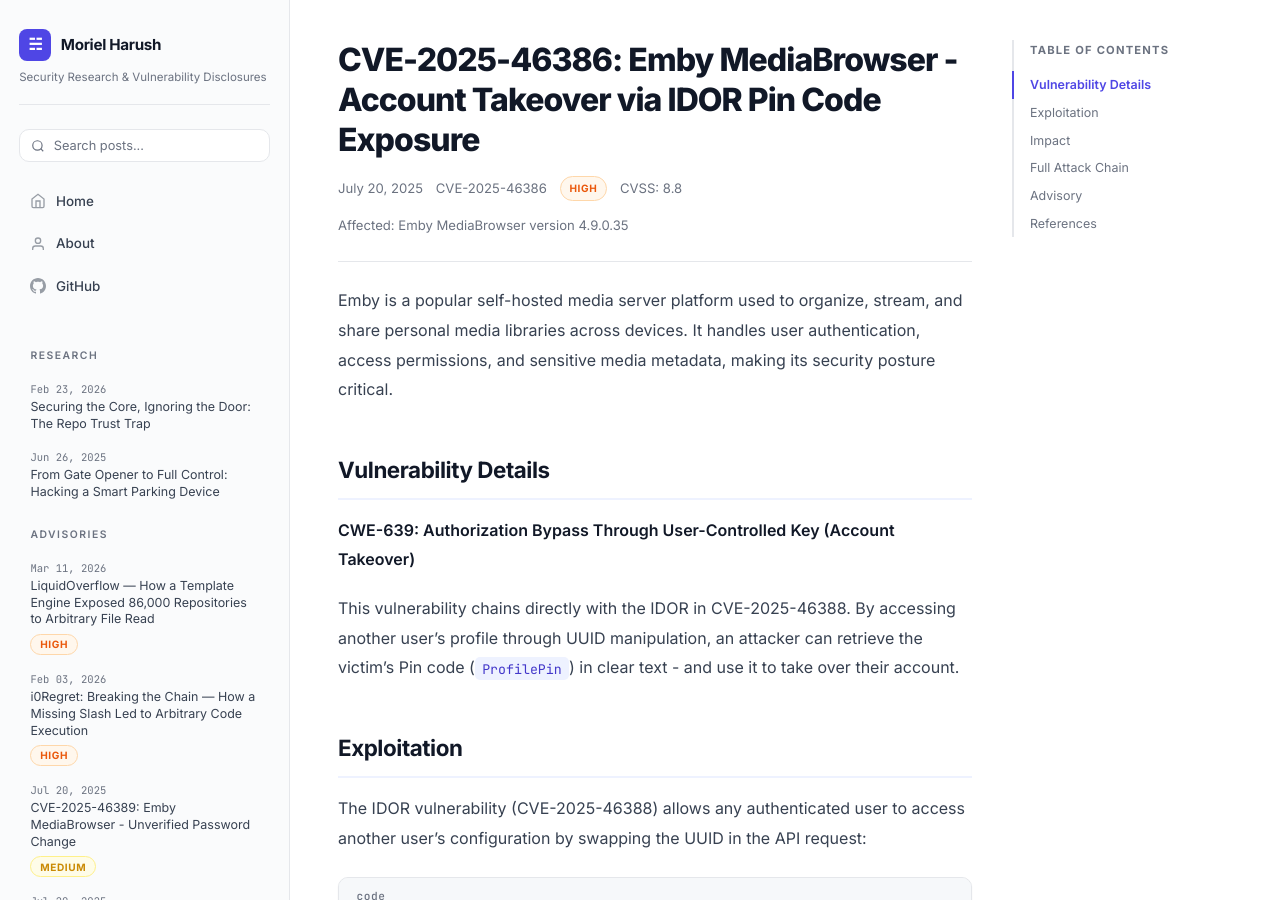
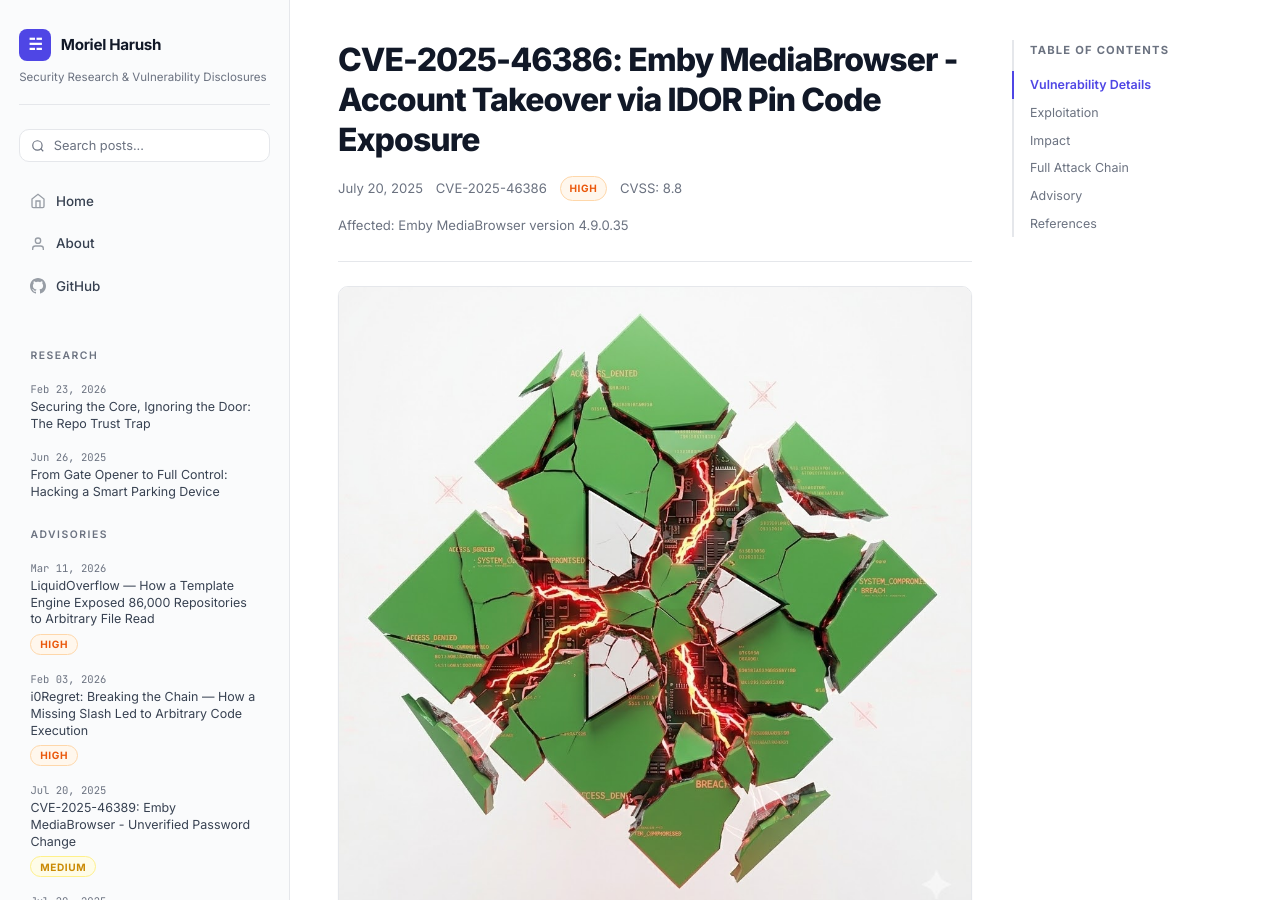
Before and after one commit to MorielHarush/morielharush.github.io, a Jekyll site: the page built from _posts/2025-07-20-emby-mediabrowser-authorization-bypass-user-controlled-key-2.md, in a window 1280 px wide and 900 px high. Built offline with Jekyll 4.4.1, drawn with Linux system fonts in a browser that asks for light colours.

Commit message:
Update 2025-07-20-emby-mediabrowser-authorization-bypass-user-controlled-key-2.md

```diff
--- a/_posts/2025-07-20-emby-mediabrowser-authorization-bypass-user-controlled-key-2.md
+++ b/_posts/2025-07-20-emby-mediabrowser-authorization-bypass-user-controlled-key-2.md
@@ -7,6 +7,7 @@
 cvss: "8.8"
 affected: "Emby MediaBrowser version 4.9.0.35"
 ---
+<img width="1024" src="/assets/images/embylogo.jpg" />
 
 Emby is a popular self-hosted media server platform used to organize, stream, and share personal media libraries across devices. It handles user authentication, access permissions, and sensitive media metadata, making its security posture critical.
 
```
